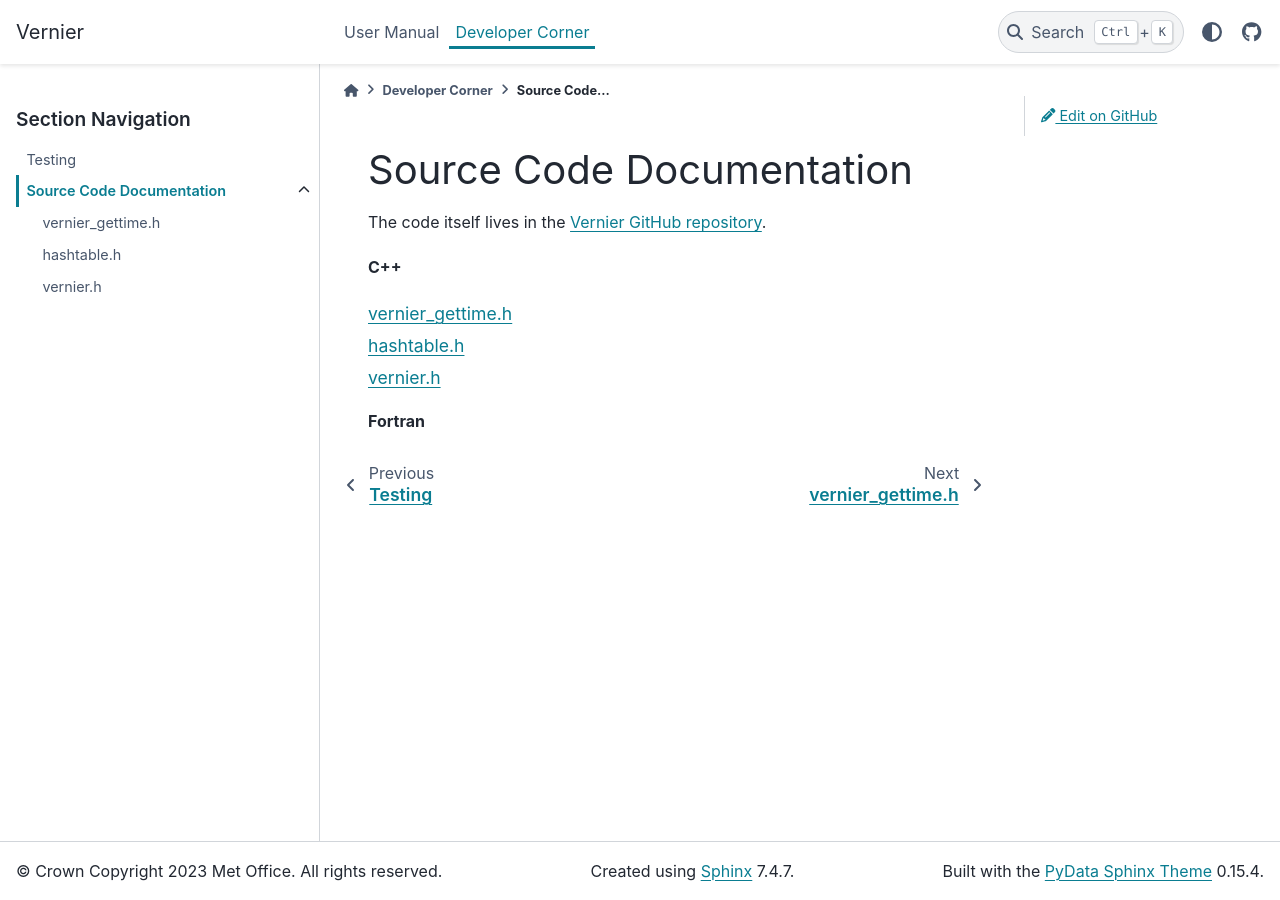
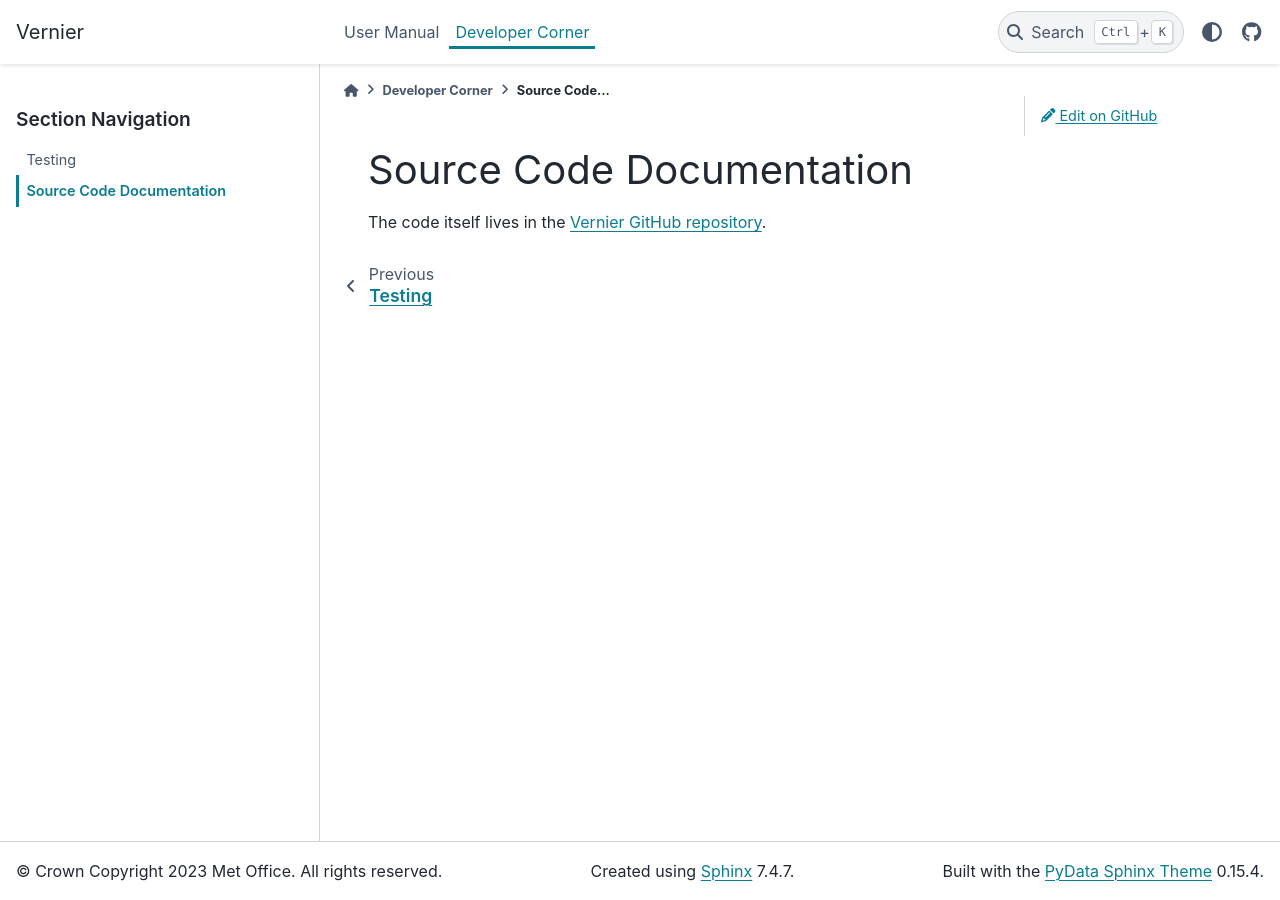
Before and after one commit to MetOffice/Vernier, a Sphinx documentation site: the page built from documentation/Sphinx/dev-corner/src-doc/index.rst, in a window 1280 px wide. Built offline with Sphinx 7.4.7 and the PyData theme 0.15.4, drawn with Linux system fonts in a browser that asks for light colours; pages that are not in the unit, such as notebooks, are missing from menus.

Commit message:
Fixed some of the documentation and removed some placeholder documents

```diff
--- a/documentation/Sphinx/dev-corner/src-doc/hashtable.h.rst
+++ /dev/null
@@ -1,4 +0,0 @@
-hashtable.h
-^^^^^^^^^^^
-
-hashtable.h
--- a/documentation/Sphinx/dev-corner/src-doc/index.rst
+++ b/documentation/Sphinx/dev-corner/src-doc/index.rst
@@ -3,14 +3,9 @@ Source Code Documentation
 
 The code itself lives in the `Vernier GitHub repository <https://github.com/MetOffice/Vernier>`_.
 
-**C++**
 
-.. toctree::
 
-    vernier_gettime.h
-    hashtable.h
-    vernier.h
-
-**Fortran**
-
-.. toctree::
+.. **C++**
+   .. toctree::
+   **Fortran**
+   .. toctree::
--- a/documentation/Sphinx/dev-corner/src-doc/vernier.h.rst
+++ /dev/null
@@ -1,4 +0,0 @@
-vernier.h
-^^^^^^^^^
-
-vernier.h
--- a/documentation/Sphinx/dev-corner/src-doc/vernier_gettime.h.rst
+++ /dev/null
@@ -1,4 +0,0 @@
-vernier_gettime.h
-^^^^^^^^^^^^^^^^^
-
-vernier_gettime.h
--- a/documentation/Sphinx/user-manual/build-guide.rst
+++ b/documentation/Sphinx/user-manual/build-guide.rst
@@ -40,7 +40,7 @@ To get started, checkout the Vernier repository:
 
 .. code-block:: shell
 
-   git clone git@github.com:MetOffice/Vernier.git
+   git clone https://github.com/MetOffice/Vernier.git
    cd Vernier
 
 It's also recommended that a build directory is setup, as in-source builds are
--- a/documentation/Sphinx/user-manual/post-processing.rst
+++ /dev/null
@@ -1,4 +0,0 @@
-Post Processing
-===============
-
-Coming soon
```
Also changed, not shown: README.md (+1 -1 lines).
